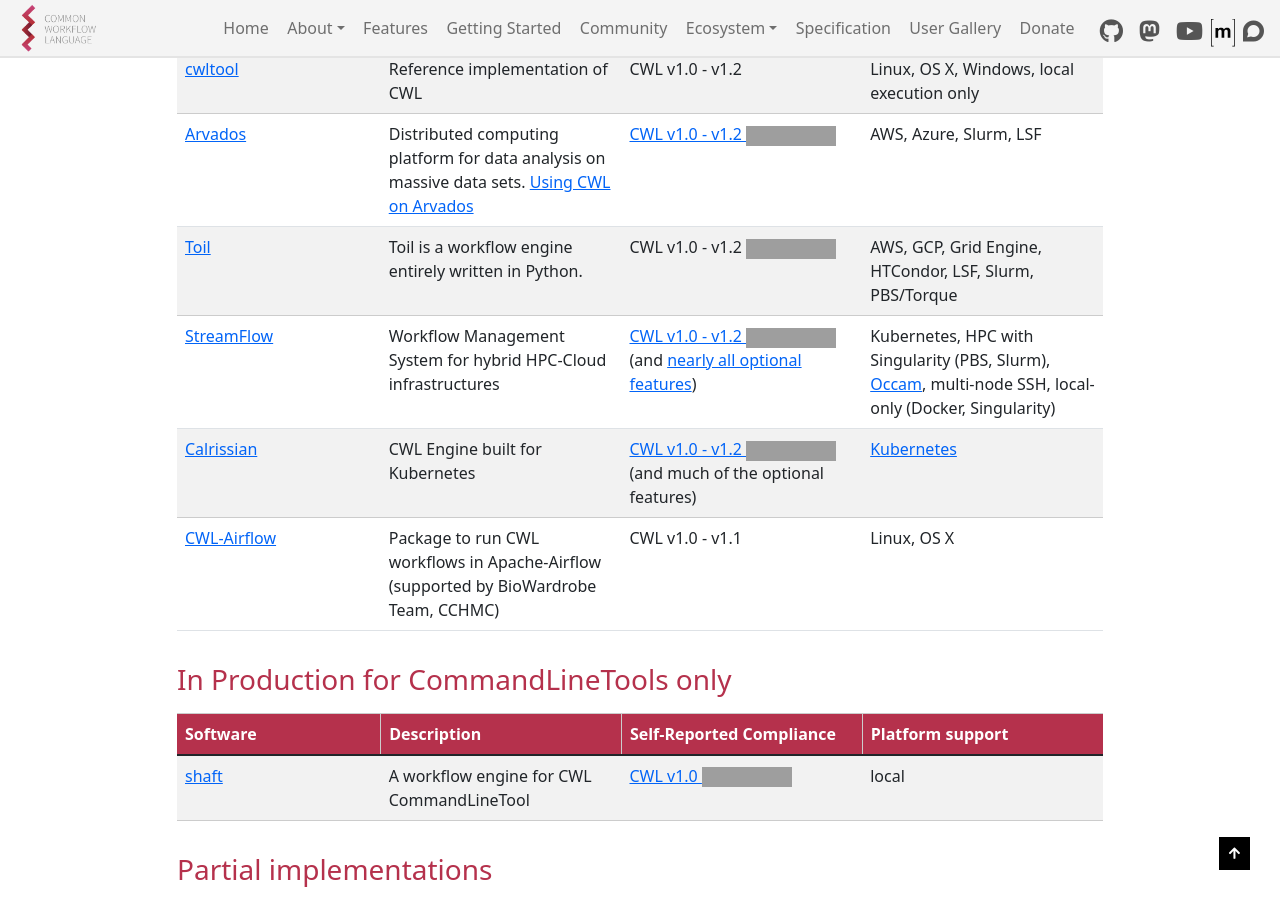
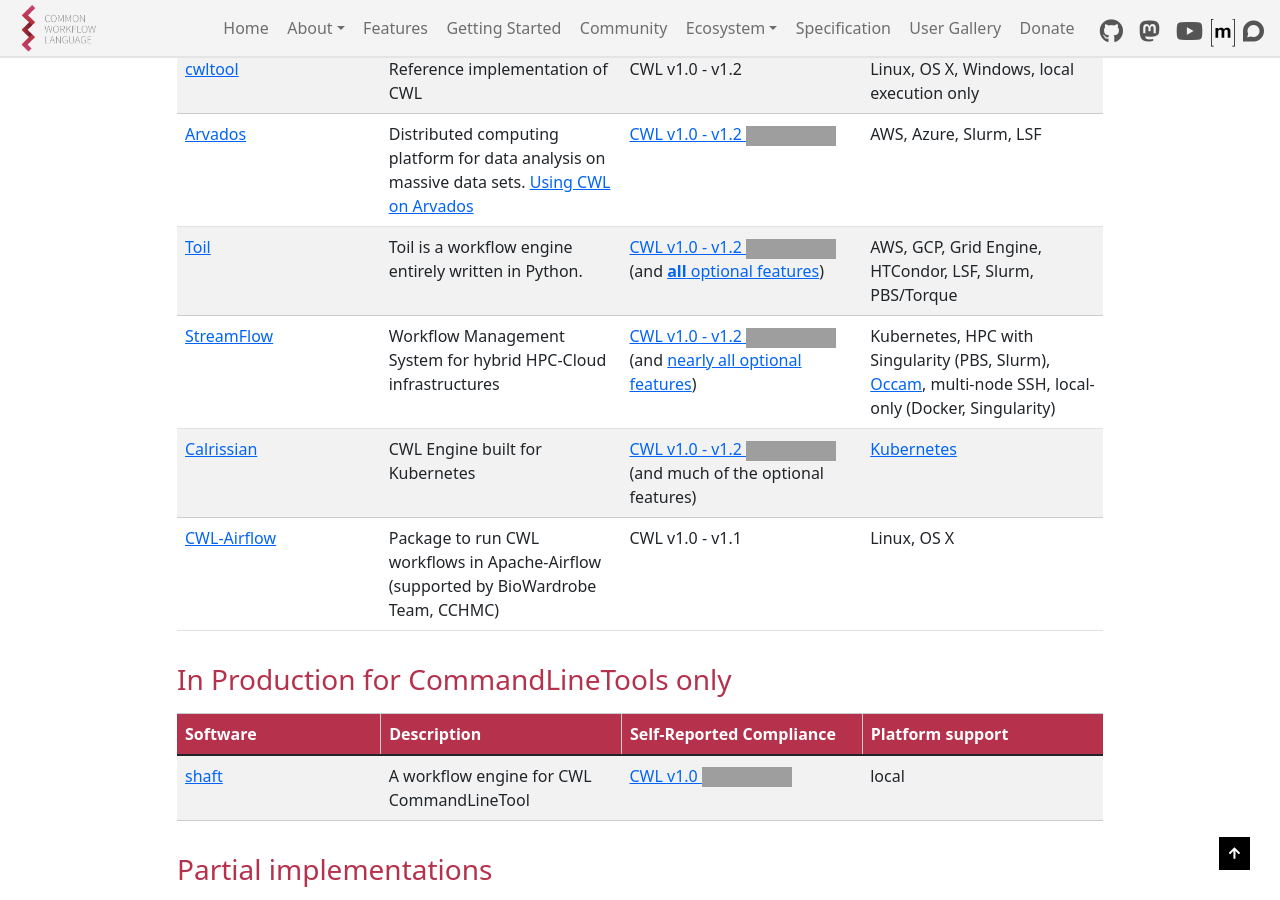
Before and after one commit to common-workflow-language/cwl-website, a Jekyll site: the page built from content/implementations.md, in a window 1280 px wide and 900 px high, scrolled down 550 px, cut to the strip 0-900 px from the top of the window. Built offline with Jekyll 4.4.1, drawn with Linux system fonts in a browser that asks for light colours; grey boxes are pictures that could not be loaded.

Commit message:
toil: link to the conformance test reports

```diff
--- a/content/implementations.md
+++ b/content/implementations.md
@@ -34,7 +34,7 @@
 |--- |--- |--- |--- |
 |[cwltool](https://github.com/common-workflow-language/cwltool)|Reference implementation of CWL|CWL v1.0 - v1.2|Linux, OS X, Windows, local execution only|
 |[Arvados](https://arvados.org/)|Distributed computing platform for data analysis on massive data sets. [Using CWL on Arvados](https://doc.arvados.org/user/cwl/cwl-runner.html)|[CWL v1.0 - v1.2 ![Required](https://badgen.net/https/jutro-4zz18-ytx3kamvs9vo8q5.collections.jutro.arvadosapi.com/required.json?icon=commonwl)](https://dev.arvados.org/projects/arvados/wiki/CWL_Conformance)|AWS, Azure, Slurm, LSF|
-|[Toil](https://github.com/BD2KGenomics/toil)|Toil is a workflow engine entirely written in Python.|CWL v1.0 - v1.2 ![Required](https://badgen.net/https/ucsc-ci.com/api/v4/projects/3/jobs/artifacts/master/raw/badges1.2/required.json%3Fjob=cwl_badge?icon=commonwl)|AWS, GCP, Grid Engine, HTCondor, LSF, Slurm, PBS/Torque|
+|[Toil](https://github.com/BD2KGenomics/toil)|Toil is a workflow engine entirely written in Python.|[CWL v1.0 - v1.2 ![Required](https://badgen.net/https/ucsc-ci.com/api/v4/projects/3/jobs/artifacts/master/raw/badges1.2/required.json%3Fjob=cwl_badge?icon=commonwl)](https://toil.readthedocs.io/en/latest/cwl/conformance.html#)<br />(and [**all** optional features](https://toil.readthedocs.io/en/latest/cwl/conformance.html#cwl-1-2-optional-features))|AWS, GCP, Grid Engine, HTCondor, LSF, Slurm, PBS/Torque|
 |[StreamFlow](https://streamflow.di.unito.it/)|Workflow Management System for hybrid HPC-Cloud infrastructures|[CWL v1.0 - v1.2 ![Required](https://badgen.net/https/streamflow.di.unito.it/cwl-conformance/v1.2/required.json?icon=commonwl)](https://github.com/alpha-unito/streamflow#cwl-compatibility)<br />(and [nearly all optional features](https://github.com/alpha-unito/streamflow#cwl-compatibility))|Kubernetes, HPC with Singularity (PBS, Slurm), [Occam](https://c3s.unito.it/index.php/super-computer), multi-node SSH, local-only (Docker, Singularity)|
 |[Calrissian](https://github.com/Duke-GCB/calrissian)|CWL Engine built for Kubernetes|[CWL v1.0 - v1.2 ![Required](https://badgen.net/https/raw.githubusercontent.com/Duke-GCB/calrissian/master/conformance/badges/1.0.2/required.json?icon=commonwl)](https://github.com/Duke-GCB/calrissian/tree/master/conformance#readme)<br />(and much of the optional features) |[Kubernetes](https://kubernetes.io/)|
 |[CWL-Airflow](https://github.com/Barski-lab/cwl-airflow)|Package to run CWL workflows in Apache-Airflow (supported by BioWardrobe Team, CCHMC)|CWL v1.0 - v1.1|Linux, OS X|
```
